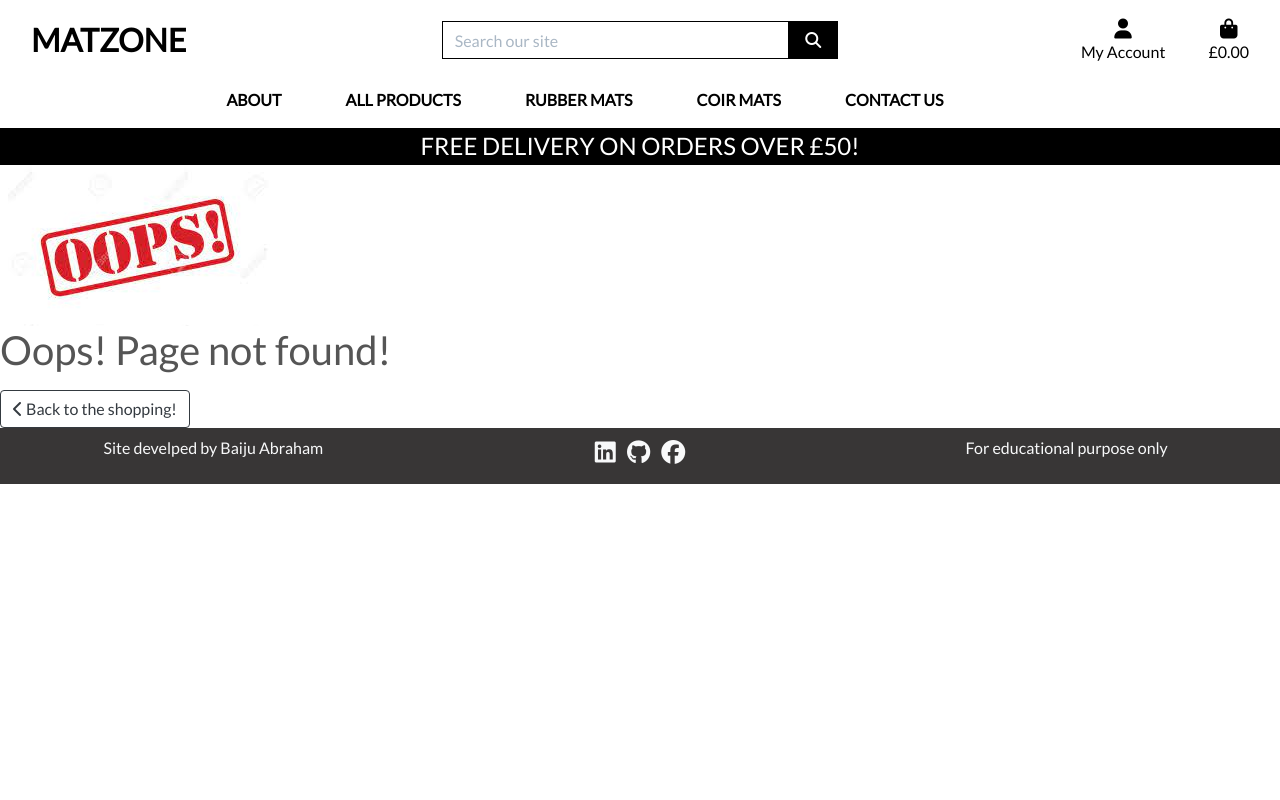
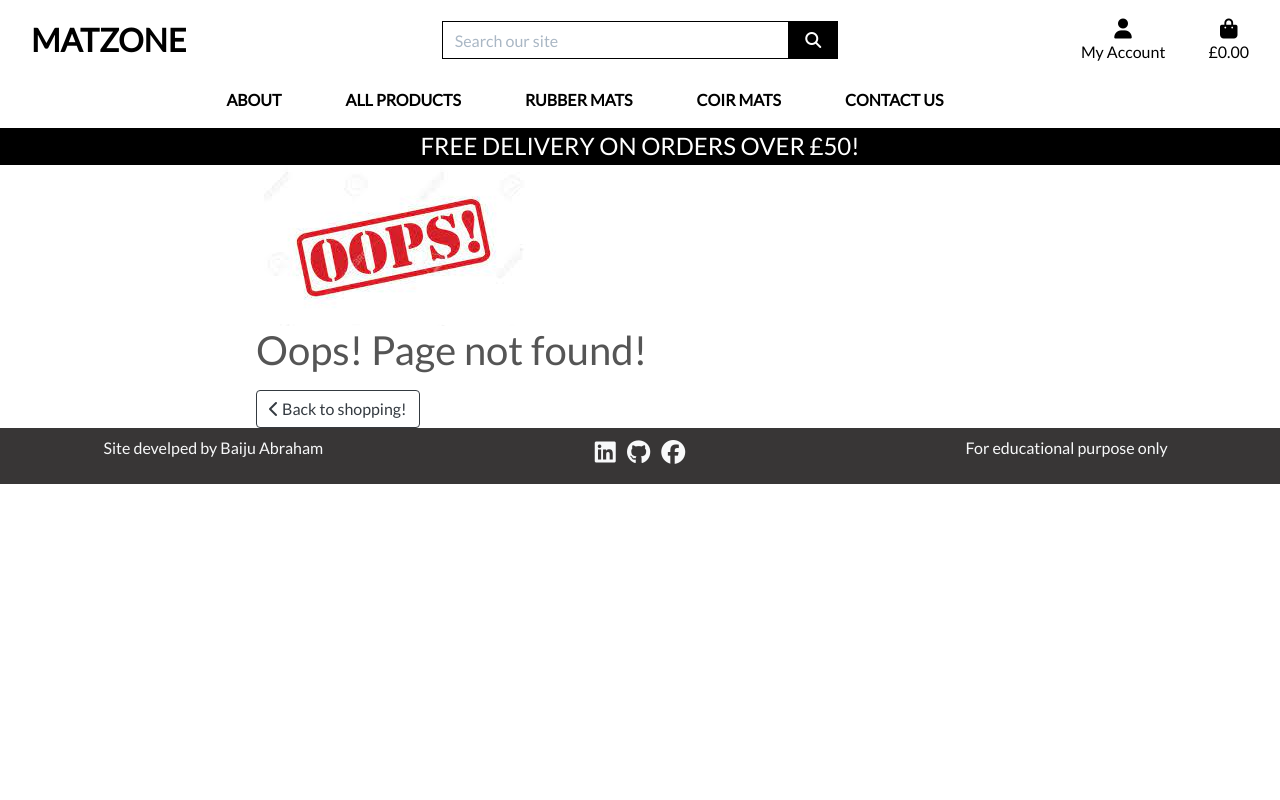
Before and after one commit to baijuka/matzone_v1, a Django app: template templates/404.html in a window 1280 px wide. Run offline with Django 3.2, Linux system fonts and the light colour scheme; the template is opened without the code that fills it, so the values that code supplies are empty; some libraries are stand-ins or nearby versions.

Commit message:
Style added to 404 template

```diff
--- a/templates/404.html
+++ b/templates/404.html
@@ -12,7 +12,7 @@
 
 {% block content %}
 <div class="overlay"></div>
-<div class="margin">
+<div class="margin" style="margin: auto; width: 60%;">
     <div class="center">
         <img src="{{ MEDIA_URL }}404.png" alt="Page not found error image">
         <h1>Oops! Page not found!</h1>
@@ -21,7 +21,7 @@
                 <span >
                     <i class="fas fa-chevron-left"></i>
                 </span>
-                Back to the shopping!
+                Back to shopping!
             </a>
         </div>
     </div>
```
